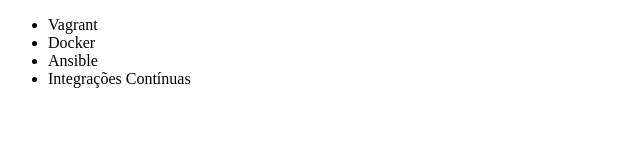
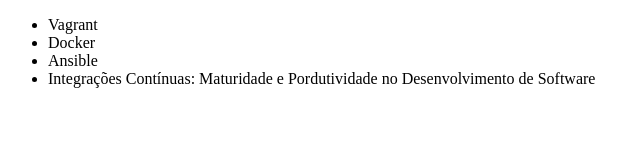
Before and after one commit to aasitamk/alura-git, a plain HTML site: page index.html in a window 1280 px wide. Shown: the whole page, without its empty margins (0-640 px from the left). Drawn offline with Linux system fonts and the light colour scheme.

Commit message:
Renomeando curso de Integração Contínua

```diff
--- a/index.html
+++ b/index.html
@@ -9,7 +9,7 @@
         <li>Vagrant</li>
         <li>Docker</li>
         <li>Ansible</li>
-        <li>Integrações Contínuas</li>
+        <li>Integrações Contínuas: Maturidade e Pordutividade no Desenvolvimento de Software</li>
     </ul>
 </body>
 </html>
```
